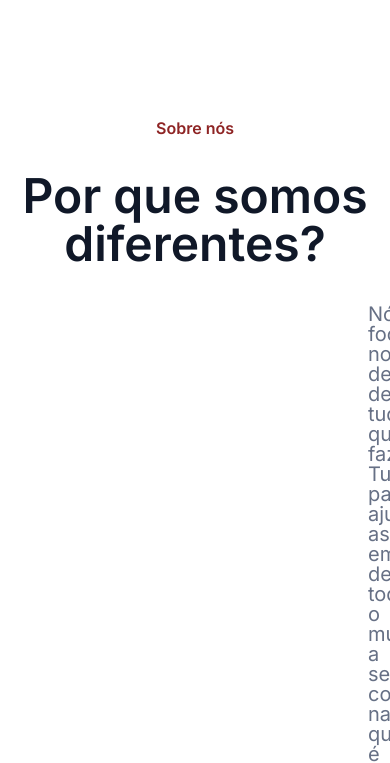
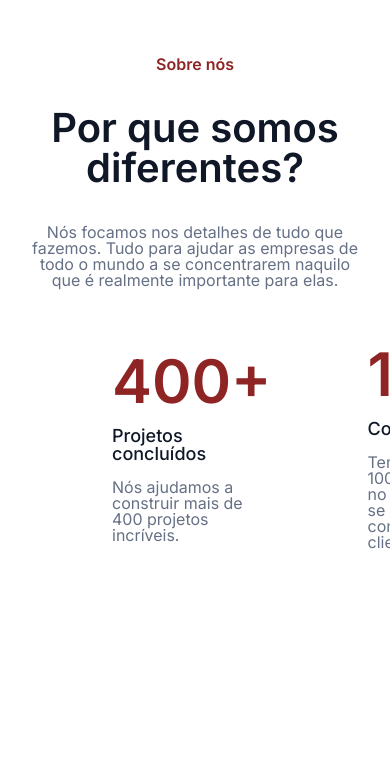
Before and after one commit to HanePaula/optimus-tech, a plain HTML site: page index.html in a window 390 px wide. Shown: the part 62-825 px from the top of the page. Drawn offline with Linux system fonts and the light colour scheme.

Commit message:
style: responsividade para mobile na seção intro adicionada

```diff
--- a/styles/introducao.css
+++ b/styles/introducao.css
@@ -20,3 +20,21 @@
     font-weight: 400;
     padding: 0 23rem;
 }
+
+@media screen and (max-width: 768px) {
+    .introducao {
+        padding: 2rem 0;
+        display: flex;
+        flex-direction: column;
+        align-items: center;
+    }
+
+    .introducao-titulo {
+        font-size: 40px;
+    }
+
+    .introducao-paragrafo {
+        font-size: 16px;
+        padding: 0 2rem;
+    }
+}
```
